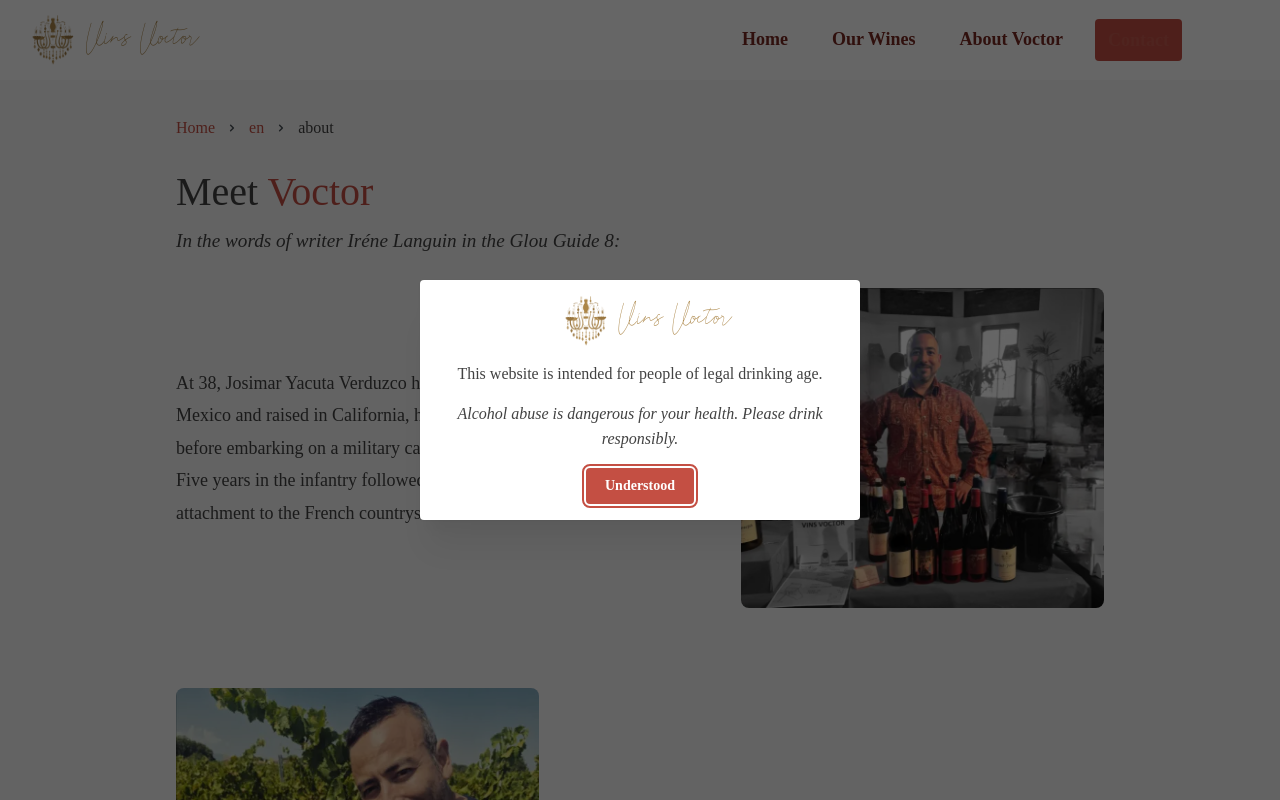
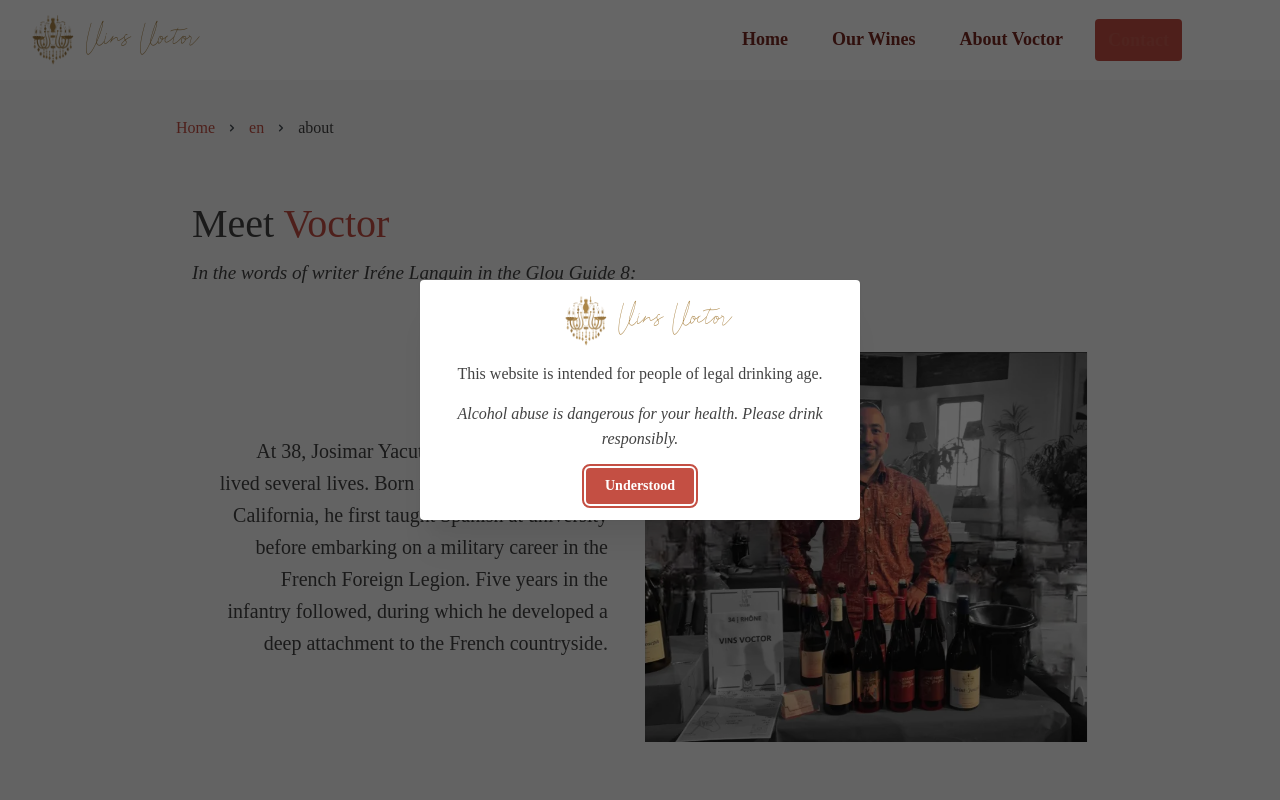
Before and after one commit to vlore25/vins-voctor, a Next.js app: page /en/about in a window 1280 px wide. Shown: the top 800 px of the page. Built offline with nearby package versions, Linux system fonts and the light colour scheme; some icons are missing; a web font is replaced by a local one.

Commit message:
Parallax

```diff
--- /dev/null
+++ b/app/[locale]/(pages)/about/page.module.css
@@ -0,0 +1,21 @@
+@keyframes stickyReveal {
+  from { opacity: 0; transform: scale(0.98); }
+  to { opacity: 1; transform: scale(1); }
+}
+
+
+.cardBase {
+  position: sticky;
+
+  height: 90vh;
+  overflow: hidden;
+  background-color: #f8f8f8;
+}
+
+.cardAnimated {
+  animation-name: stickyReveal;
+  animation-duration: 1ms;
+  animation-timeline: view();
+  animation-range: entry 10% cover 40%;
+  animation-fill-mode: both;
+}
--- a/app/[locale]/(pages)/about/page.tsx
+++ b/app/[locale]/(pages)/about/page.tsx
@@ -1,13 +1,11 @@
-import { Stack, Text, Title, Grid, Image, GridCol } from "@mantine/core";
+import { Stack, Text, Title, Grid, Image, GridCol, Flex, Box, Container } from "@mantine/core";
 import { useTranslations } from "next-intl";
-
-
+import classes from "./page.module.css"
 export default function Aboutpage() {
   const t = useTranslations('AboutPage');
 
   const STORY_DATA = [
     {
-
       content: t('story.0.content'),
       image: "/hero3.webp"
     },
@@ -23,34 +21,65 @@ export default function Aboutpage() {
 
   return (
     <>
-      <Stack mb="xl" gap="xs">
-        <Title fz={{ base: "2em", lg: "2.5em" }} fw={400}>{t('title')} <Text c="brandBordeux" span inherit>{t('titleSpan')}</Text>
+      <Container size="lg" py={{ base: 0, lg: "xl" }}>
+        <Stack mb={{ base: "xs", lg: "xl" }} gap="xs">
+          <Title fz={{ base: "2em", lg: "2.5em" }} fw={400}>
+            {t('title')} <Text c="brandBordeux" span inherit>{t('titleSpan')}</Text>
           </Title>
-        <Text fz={{ base: "0.9em", lg: "1.2em" }} fw={500} fs="italic">{t('mention')}</Text>
+          <Text fz={{ base: "md", lg: "1.2em" }} fw={500} fs="italic">
+            {t('mention')}
+          </Text>
         </Stack>
+      </Container>
 
-      <Stack gap={80}>
       {STORY_DATA.map((item, index) => {
         const isEven = index % 2 === 0;
+        const cardClasses = index === 0
+          ? classes.cardBase
+          : `${classes.cardBase} ${classes.cardAnimated}`;
+        const textAlign = !isEven ? "left" : "right";
         return (
-            <Grid key={index} align="center" gutter={40}>
-              <GridCol span={{ base: 12, md: 7 }} order={{ base: 2, md: isEven ? 1 : 2 }}>
-                <Text fz="lg" lh={1.8}>
+          <Box
+            key={index}
+            className={cardClasses}
+            top={{ base: 100, lg: 120 }}
+            style={{
+              zIndex: index + 1
+            }}
+            bg="#f8f8f8"
+          >
+            <Container size="lg" h="100%">
+              <Grid h="100%" gutter={{ base: "md", sm: "xs" }} align="center">
+                <GridCol
+                  span={{ base: 12, md: 6 }}
+                  order={{ base: 2, md: isEven ? 1 : 2 }}
+                  p={{ base: "base", lg: "xl" }}
+                  ta={{ base: "justify", sm: textAlign }}>
+                  <Flex direction="column" justify="center" gap="md">
+                    <Text fz={{ base: "md", lg: "xl" }} lh={1.6}>
                       {item.content}
                     </Text>
+                  </Flex>
                 </GridCol>
-
-              <GridCol span={{ base: 12, md: 5 }} order={{ base: 1, md: isEven ? 2 : 1 }}>
+                <GridCol span={{ base: 12, md: 6 }} order={{ base: 1, md: isEven ? 2 : 1 }} h="100%">
                   <Image
                     src={item.image}
                     alt="Illustration Voctor"
-                  radius="md"
+                    h="100%"
+                    w="100%"
+                    fit="cover"
+                    style={{
+                      borderLeft: isEven ? "none" : "1px solid #eee",
+                      borderRight: isEven ? "1px solid #eee" : "none"
+                    }}
                   />
                 </GridCol>
+
               </Grid>
+            </Container>
+          </Box>
         );
       })}
-      </Stack>
     </>
   );
 }
--- a/app/components/HomeCompt/About/About.module.css
+++ /dev/null
@@ -1,4 +0,0 @@
-.border {
-    box-shadow: 6px 9px 0px 3px var(--mantine-color-brandBordeux-4);
-    border-radius: 5px;
-}
--- a/app/components/header/Header.module.css
+++ b/app/components/header/Header.module.css
@@ -12,11 +12,10 @@
   transition: 'color 0.3s ease';
   font-weight: 600;
 
-  @mixin hover {
-    background-color: light-dark(var(--mantine-color-gray-0), var(--mantine-color-dark-6));
-  }
 }
 
 .link:hover {
-  color: var(--mantine-color-brandBordeux-9, )
+  color: var(--mantine-color-brandBordeux-9) !important;
+  background-color: transparent; /* Sécurité */
+  font-weight: 600;
 }
--- a/app/components/header/Header.tsx
+++ b/app/components/header/Header.tsx
@@ -1,4 +1,4 @@
-import { AppShellHeader, Button, Container, Flex,  Text } from '@mantine/core';
+import { AppShellHeader, Button, Container, Flex, Text } from '@mantine/core';
 import Logo from '../Logo/Logo';
 import classes from './Header.module.css'
 import BurgerMenu from './components/BurgerMenu';
@@ -7,10 +7,8 @@ import LanguageButton from '../LanguageButton/LanguageButton';
 import { useTranslations } from 'next-intl';
 import { Link, usePathname } from '../../../i18n/routing';
 import { useWindowScroll } from '@mantine/hooks';
-import { useEffect, useState } from 'react';
 
 export default function Header() {
-
   const urlPath = usePathname()
   const t = useTranslations('Navigation');
   const [scroll] = useWindowScroll();
@@ -60,7 +58,7 @@ export default function Header() {
           : 'linear-gradient(to bottom, rgba(0,0,0,0.3) 0%, rgba(0,0,0,0) 90%)',
       }}
     >
-       <Container size={'xl'} w="100%">
+      <Container size={'xl'} w="100%">
         <Flex align='center' justify="space-between" className={classes.container}>
           <Logo titleProps={{ order: 3 }} logoProps={{ w: '70px' }} />
           <div>
--- a/middleware.ts
+++ b/middleware.ts
@@ -4,5 +4,5 @@ import {routing} from './i18n/routing';
 export default createMiddleware(routing);
 
 export const config = {
-  matcher: ['/', '/(fr|en)/:path*']
+  matcher: ['/((?!api|_next|_vercel|.*\\..*).*)']
 };
```
Also changed, not shown: app/components/HomeCompt/About/About.tsx (indentation only). Lines whose indentation alone changed are shown as unchanged.
